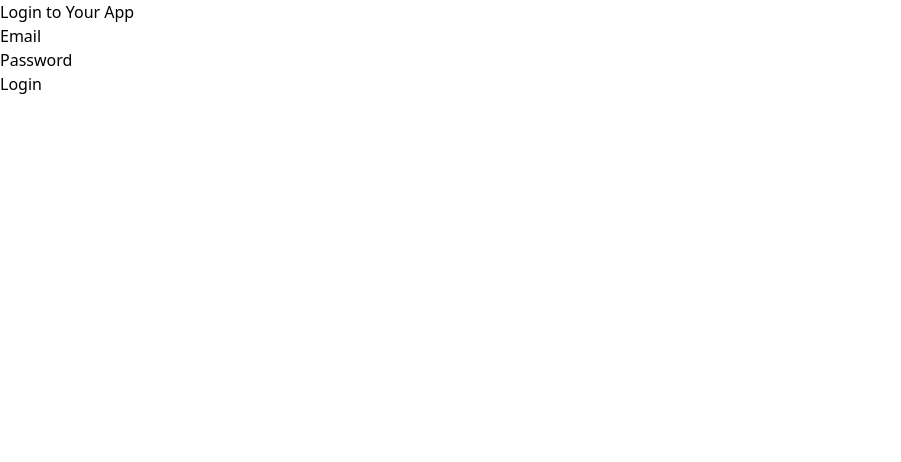
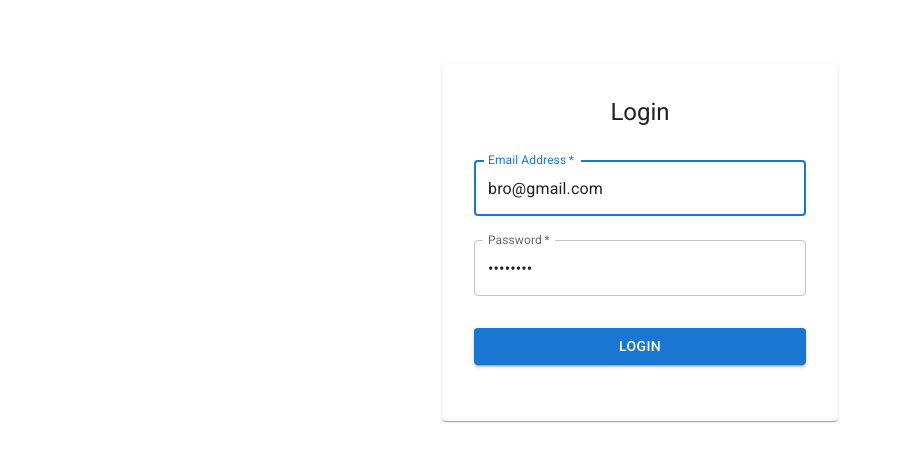
Before and after one commit to abhinm7/Social-Media-App-Client, a Next.js app: page /login in a window 1280 px wide. Shown: the top 462 px of the page, without its empty margins (0-901 px from the left). Built offline with nearby package versions, Linux system fonts and the light colour scheme; no server answers.

Commit message:
feat: add login with design

```diff
--- a/package.json
+++ b/package.json
@@ -9,6 +9,10 @@
     "lint": "eslint"
   },
   "dependencies": {
+    "@emotion/react": "^11.14.0",
+    "@emotion/styled": "^11.14.1",
+    "@fontsource/roboto": "^5.2.8",
+    "@mui/material": "^7.3.2",
     "@reduxjs/toolkit": "^2.9.0",
     "axios": "^1.11.0",
     "next": "15.5.2",
--- a/src/app/(auth)/login/page.tsx
+++ b/src/app/(auth)/login/page.tsx
@@ -1,60 +1,99 @@
 'use client'
 
-import { useState, FormEvent } from "react";
+import { useState, FormEvent, useEffect } from "react";
 import { useDispatch, useSelector } from "react-redux";
 import { useRouter } from "next/navigation";
 import { loginUser } from "@/redux/features/authSlice";
 import { RootState } from "@/redux/rootReducer";
 import { AppDispatch } from "@/redux/store";
 
+// Material-UI component imports (we'll install these below)
+import {
+    Button,
+    Card,
+    CardContent,
+    TextField,
+    Typography,
+    Container,
+    Box,
+    CircularProgress
+} from "@mui/material";
 
 export default function LoginPage() {
-    const [email, setEmail] = useState('');
-    const [password, setPassword] = useState('');
+    const [email, setEmail] = useState('bro@gmail.com');
+    const [password, setPassword] = useState('bro3bro3');
 
     const dispatch = useDispatch<AppDispatch>();
     const router = useRouter();
-    const { status } = useSelector((state: RootState) => state.auth);
+    const { status, isAuthenticated } = useSelector((state: RootState) => state.auth);
+
+    useEffect(() => {
+        if (isAuthenticated) {
+            router.push('/');
+        }
+    }, [isAuthenticated, router]);
 
     const handleSubmit = async (e: FormEvent) => {
         e.preventDefault();
         const resultAction = await dispatch(loginUser({ email, password }));
-
-        if (loginUser.fulfilled.match(resultAction)) {
-            router.push('/home');
-        } else {
-            alert('login failed');
+        if (!loginUser.fulfilled.match(resultAction)) {
+            alert('Login failed. Please check your credentials.');
         }
     }
 
     return (
-        <div>
-            <h1>Login to Your App</h1>
-            <form onSubmit={handleSubmit}>
-                <div>
-                    <label htmlFor="email">Email</label>
-                    <input
+        <Container component="main" maxWidth="xs">
+            <Box
+                sx={{
+                    marginTop: 8,
+                    display: 'flex',
+                    flexDirection: 'column',
+                    alignItems: 'center',
+                }}
+            >
+                <Card sx={{ width: '100%', padding: 2 }}>
+                    <CardContent>
+                        <Typography component="h1" variant="h5" align="center" sx={{ mb: 2 }}>
+                            Login
+                        </Typography>
+                        <Box component="form" onSubmit={handleSubmit} noValidate sx={{ mt: 1 }}>
+                            <TextField
+                                margin="normal"
+                                required
+                                fullWidth
                                 id="email"
-                        type="email"
+                                label="Email Address"
+                                name="email"
+                                autoComplete="email"
+                                autoFocus
                                 value={email}
                                 onChange={(e) => setEmail(e.target.value)}
+                            />
+                            <TextField
+                                margin="normal"
                                 required
-                    />
-                </div>
-                <div>
-                    <label htmlFor="password">Password</label>
-                    <input
+                                fullWidth
+                                name="password"
+                                label="Password"
+                                type="password"
                                 id="password"
-                        type="password"
+                                autoComplete="current-password"
                                 value={password}
                                 onChange={(e) => setPassword(e.target.value)}
-                        required
                             />
-                </div>
-                <button type="submit" disabled={status === 'loading'}>
-                    {status === 'loading' ? 'Logging in...' : 'Login'}
-                </button>
-            </form>
-        </div>
+                            <Button
+                                type="submit"
+                                fullWidth
+                                variant="contained"
+                                sx={{ mt: 3, mb: 2 }}
+                                disabled={status === 'loading'}
+                            >
+                                {status === 'loading' ? <CircularProgress size={24} color="inherit" /> : 'Login'}
+                            </Button>
+                        </Box>
+                    </CardContent>
+                </Card>
+            </Box>
+        </Container>
     );
 }
--- a/src/app/(main)/layout.tsx
+++ b/src/app/(main)/layout.tsx
@@ -1,38 +1,40 @@
 'use client'
 
-import { useSelector, UseSelector } from "react-redux";
+import { useSelector } from "react-redux";
 import { useRouter } from "next/navigation";
 import React, { useEffect } from "react";
-import { RootState } from "@/redux/store";
-import { stat } from "fs";
+import { RootState } from "@/redux/rootReducer";
 
 export default function MainLayout({ children }: { children: React.ReactNode }) {
   const router = useRouter();
   const { isAuthenticated, status } = useSelector((state: RootState) => state.auth);
 
   useEffect(() => {
-        if (status !== 'loading' && status !== 'idle' && !isAuthenticated) {
-            router.replace('/login');
+    // Only redirect if auth check has finished AND user is not authenticated
+    if (status === "failed" || (status === "succeeded" && !isAuthenticated)) {
+      router.replace("/login");
     }
   }, [isAuthenticated, status, router]);
 
-    if (status === 'loading' || status === 'idle' || !isAuthenticated) {
-        return <div>Loading session...</div>
+  // --- RENDER LOGIC ---
+
+  // While still checking auth (optimistic), show loader
+  if (status === "idle" || status === "loading") {
+    return <div>Checking authentication...</div>;
   }
 
+  // If explicitly failed (redirect will fire), show clear message
+  if (status === "failed" || (status === "succeeded" && !isAuthenticated)) {
+    return <div>Redirecting to login...</div>;
+  }
+
+  // Auth succeeded + user is logged in
   return (
-        <>
     <div>
       <header>
-                    <h1>
-                        APP 1
-                    </h1>
-                    {/* button <logOutButton /> */}
+        <h1>APP 1</h1>
       </header>
-                <main>
-                    {children}
-                </main>
+      <main>{children}</main>
     </div>
-        </>
   );
 }
--- /dev/null
+++ b/src/app/(main)/page.tsx
@@ -0,0 +1,11 @@
+import React from 'react'
+
+const page = () => {
+  return (
+    <div>
+      hello
+    </div>
+  )
+}
+
+export default page
--- a/src/app/layout.tsx
+++ b/src/app/layout.tsx
@@ -1,6 +1,13 @@
 import type { Metadata } from "next";
 import "./globals.css";
 import { ReduxProvider } from "@/redux/provider";
+import { AppInitializer } from "@/components/AppInitializer";
+
+import '@fontsource/roboto/300.css';
+import '@fontsource/roboto/400.css';
+import '@fontsource/roboto/500.css';
+import '@fontsource/roboto/700.css';
+
 
 export const metadata: Metadata = {
   title: "Social Media App",
@@ -16,7 +23,9 @@ export default function RootLayout({
     <html lang="en">
       <body>
         <ReduxProvider>
-          {children}
+          <AppInitializer>
+            {children}
+          </AppInitializer>
         </ReduxProvider>
       </body>
     </html>
--- a/src/app/page.tsx
+++ /dev/null
@@ -1,10 +0,0 @@
-import Image from "next/image";
-
-export default function Home() {
-  const bro = process.env.NEXT_PUBLIC_API_URL
-  return (
-    <div>
-      hello : {bro}
-    </div>
-  );
-}
--- /dev/null
+++ b/src/components/AppInitializer.tsx
@@ -0,0 +1,16 @@
+"use client";
+
+import { useEffect } from "react";
+import { useDispatch } from "react-redux";
+import { rehydrateAuth } from "@/redux/features/authSlice";
+import type { AppDispatch } from "@/redux/store";
+
+export function AppInitializer({ children }: { children: React.ReactNode }) {
+  const dispatch = useDispatch<AppDispatch>();
+
+  useEffect(() => {
+    dispatch(rehydrateAuth());
+  }, [dispatch]);
+
+  return <>{children}</>;
+}
--- a/src/lib/api.ts
+++ b/src/lib/api.ts
@@ -1,50 +1,47 @@
 import axios from "axios";
+import { setAccessToken, clearSession } from "../redux/features/authSlice";
 
 export const api = axios.create({
   baseURL: process.env.NEXT_PUBLIC_API_URL,
-  withCredentials: true,
-})
+  withCredentials: true, // send HttpOnly cookie automatically
+});
 
+// --- Request Interceptor ---
 api.interceptors.request.use(
   (config) => {
     const { store } = require('../redux/store');
     const accessToken = store.getState().auth.accessToken;
     if (accessToken) {
-      config.headers['Authorization'] = `Bearer ${accessToken}`;
+      config.headers["Authorization"] = `Bearer ${accessToken}`;
     }
     return config;
-  }, (err) => {
-    return Promise.reject(err);
-  }
-)
+  },
+  (err) => Promise.reject(err)
+);
 
+// --- Response Interceptor ---
 api.interceptors.response.use(
   (response) => response,
   async (error) => {
     if (error.response && error.config) {
       const originalRequest = error.config;
-
+      const { store } = require('../redux/store');
       if (error.response.status === 401 && !originalRequest._retry) {
         originalRequest._retry = true;
         try {
-          const { data } = await api.post('/identity/refresh');
-          const { store } = require('../redux/store');
-          const { setAccessToken } = require('../redux/features/authSlice');
+          // Ask backend for new access token (cookie will be sent automatically)
+          const { data } = await api.post("/auth/refresh");
+          store.dispatch(setAccessToken(data.accessToken));
 
-          store.dispatch(setAccessToken(data.accessToken));
-          originalRequest.headers['Authorization'] = `Bearer ${data.accessToken}`;
-
+          // Retry original request with new token
+          originalRequest.headers["Authorization"] = `Bearer ${data.accessToken}`;
           return api(originalRequest);
         } catch (refreshError) {
-          const { store } = require('../redux/store');
-          const { logoutUser } = require('../redux/features/authSlice');
-
-          store.dispatch(logoutUser());
+          store.dispatch(clearSession());
           return Promise.reject(refreshError);
         }
       }
     }
-
     return Promise.reject(error);
   }
 );
--- a/src/redux/store.ts
+++ b/src/redux/store.ts
@@ -2,9 +2,7 @@ import { configureStore } from "@reduxjs/toolkit";
 import rootReducer from "./rootReducer";
 
 export const store = configureStore({
-    reducer:{
-        auth:rootReducer
-    }
+    reducer:rootReducer
 })
 
 export type RootState = ReturnType<typeof store.getState>;
```
Also changed, not shown: src/redux/features/authSlice.ts (+63 -41 lines), 1 other file (tests, documents, lock files or other folders). Lines whose indentation alone changed are shown as unchanged.
